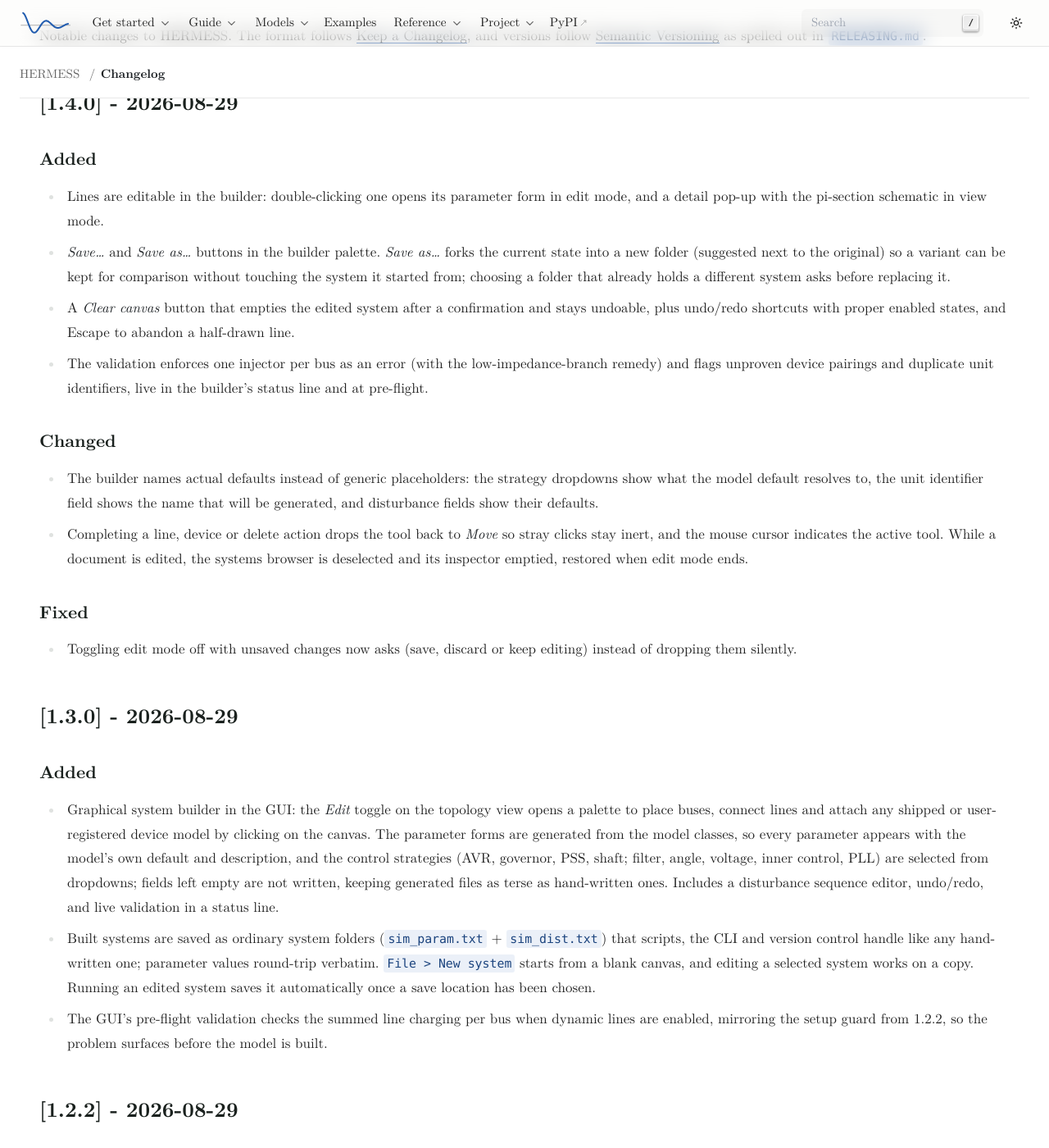
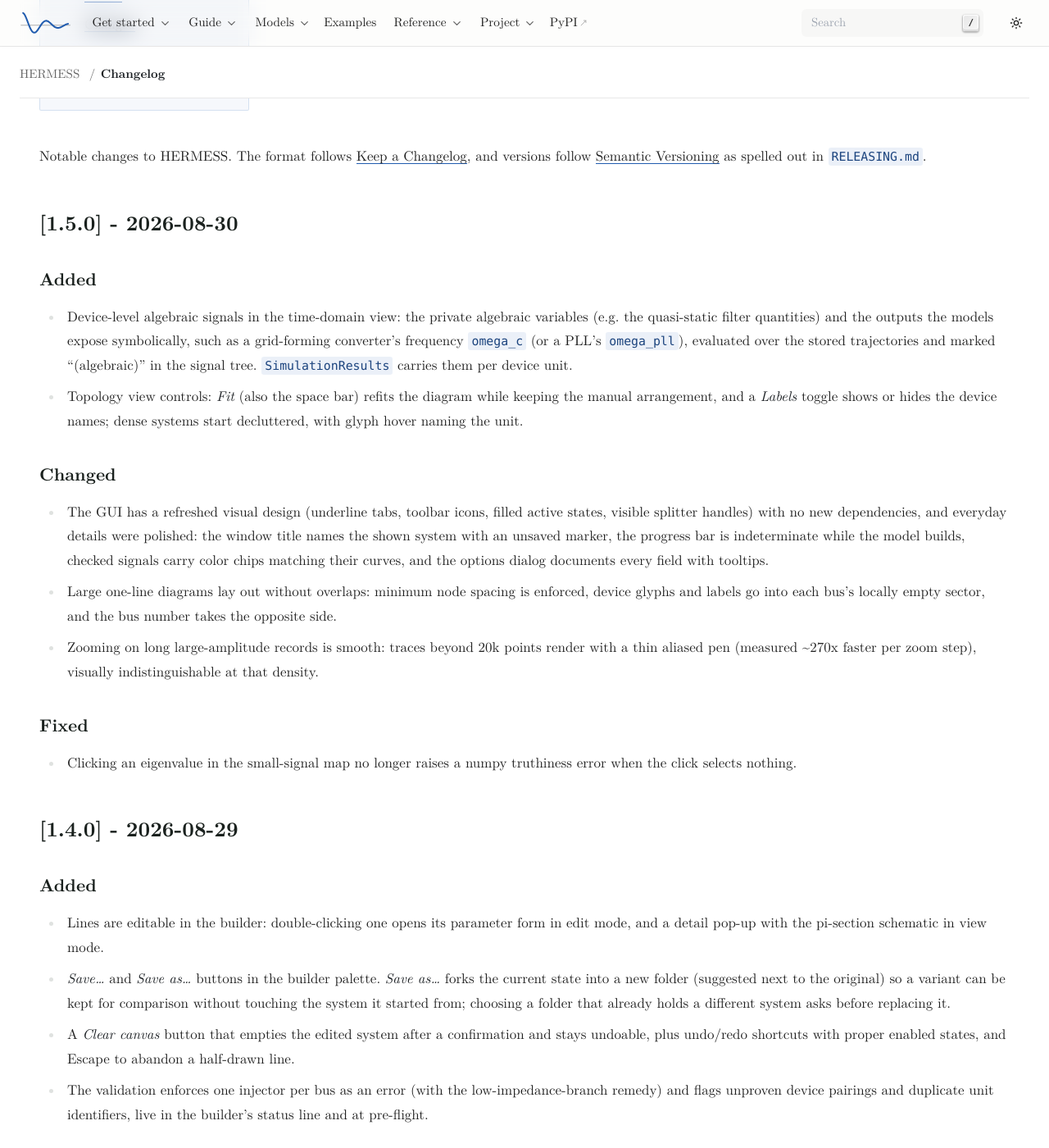
Before and after one commit to maitrayadesai/hermess, a Sphinx documentation site: the page built from docs/source/dev/changelog.md, in a window 1280 px wide and 1400 px high, scrolled down 1038 px. Shown: the whole window at 82% size. Built offline with Sphinx 7.4.7, drawn with Linux system fonts in a browser that asks for light colours; pages that are not in the unit, such as notebooks, are missing from menus; some of the changed text lies outside the part shown.

Commit message:
Release 1.5.0

```diff
--- a/CHANGELOG.md
+++ b/CHANGELOG.md
@@ -3,6 +3,39 @@
 Notable changes to HERMESS. The format follows
 [Keep a Changelog](https://keepachangelog.com/en/1.1.0/), and versions follow
 [Semantic Versioning](https://semver.org/) as spelled out in `RELEASING.md`.
+
+## [1.5.0] - 2026-08-30
+
+### Added
+- Device-level algebraic signals in the time-domain view: the private
+  algebraic variables (e.g. the quasi-static filter quantities) and the
+  outputs the models expose symbolically, such as a grid-forming
+  converter's frequency `omega_c` (or a PLL's `omega_pll`), evaluated over
+  the stored trajectories and marked "(algebraic)" in the signal tree.
+  `SimulationResults` carries them per device unit.
+- Topology view controls: *Fit* (also the space bar) refits the diagram
+  while keeping the manual arrangement, and a *Labels* toggle shows or
+  hides the device names; dense systems start decluttered, with glyph
+  hover naming the unit.
+
+### Changed
+- The GUI has a refreshed visual design (underline tabs, toolbar icons,
+  filled active states, visible splitter handles) with no new
+  dependencies, and everyday details were polished: the window title names
+  the shown system with an unsaved marker, the progress bar is
+  indeterminate while the model builds, checked signals carry color chips
+  matching their curves, and the options dialog documents every field
+  with tooltips.
+- Large one-line diagrams lay out without overlaps: minimum node spacing
+  is enforced, device glyphs and labels go into each bus's locally empty
+  sector, and the bus number takes the opposite side.
+- Zooming on long large-amplitude records is smooth: traces beyond 20k
+  points render with a thin aliased pen (measured ~270x faster per zoom
+  step), visually indistinguishable at that density.
+
+### Fixed
+- Clicking an eigenvalue in the small-signal map no longer raises a numpy
+  truthiness error when the click selects nothing.
 
 ## [1.4.0] - 2026-08-29
 
--- a/docs/source/conf.py
+++ b/docs/source/conf.py
@@ -14,7 +14,7 @@
 
     release = _pkg_version("hermess")
 except Exception:  # building docs without an installed hermess
-    release = "1.4.0"
+    release = "1.5.0"
 
 # -- General configuration ---------------------------------------------------
 # https://www.sphinx-doc.org/en/master/usage/configuration.html#general-configuration
--- a/hermess/__init__.py
+++ b/hermess/__init__.py
@@ -38,7 +38,7 @@
 try:
     __version__ = version("hermess")  # Must match the name in pyproject.toml
 except PackageNotFoundError:  # running from source without an install
-    __version__ = "1.4.0"
+    __version__ = "1.5.0"
 
 
 __all__ = [
--- a/pyproject.toml
+++ b/pyproject.toml
@@ -1,6 +1,6 @@
 [project]
 name = "hermess"
-version = "1.4.0"
+version = "1.5.0"
 description = "Hybrid EMT/RMS Modern Electric power System Simulator"
 readme = "README.md"
 license = "GPL-3.0-or-later"
```
Also changed, not shown: 3 other files.
